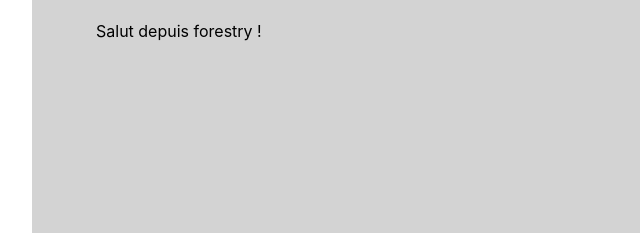
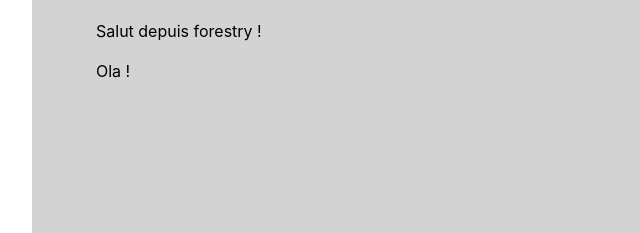
Before and after one commit to Karimouloud/gatsby-forestry, a Gatsby site: page /un/ in a window 1280 px wide. Shown: the part 240-473 px from the top of the page, 228-868 px from the left. Built offline with nearby package versions, Linux system fonts and the light colour scheme; Gatsby itself is replaced by a stand-in of ours.

Commit message:
Update from Forestry.io Karim Yekkache updated src/content/un.md

```diff
--- a/src/content/un.md
+++ b/src/content/un.md
@@ -7,3 +7,5 @@
 # Titre de la page 1
 
 Salut depuis forestry !
+
+Ola !
```
